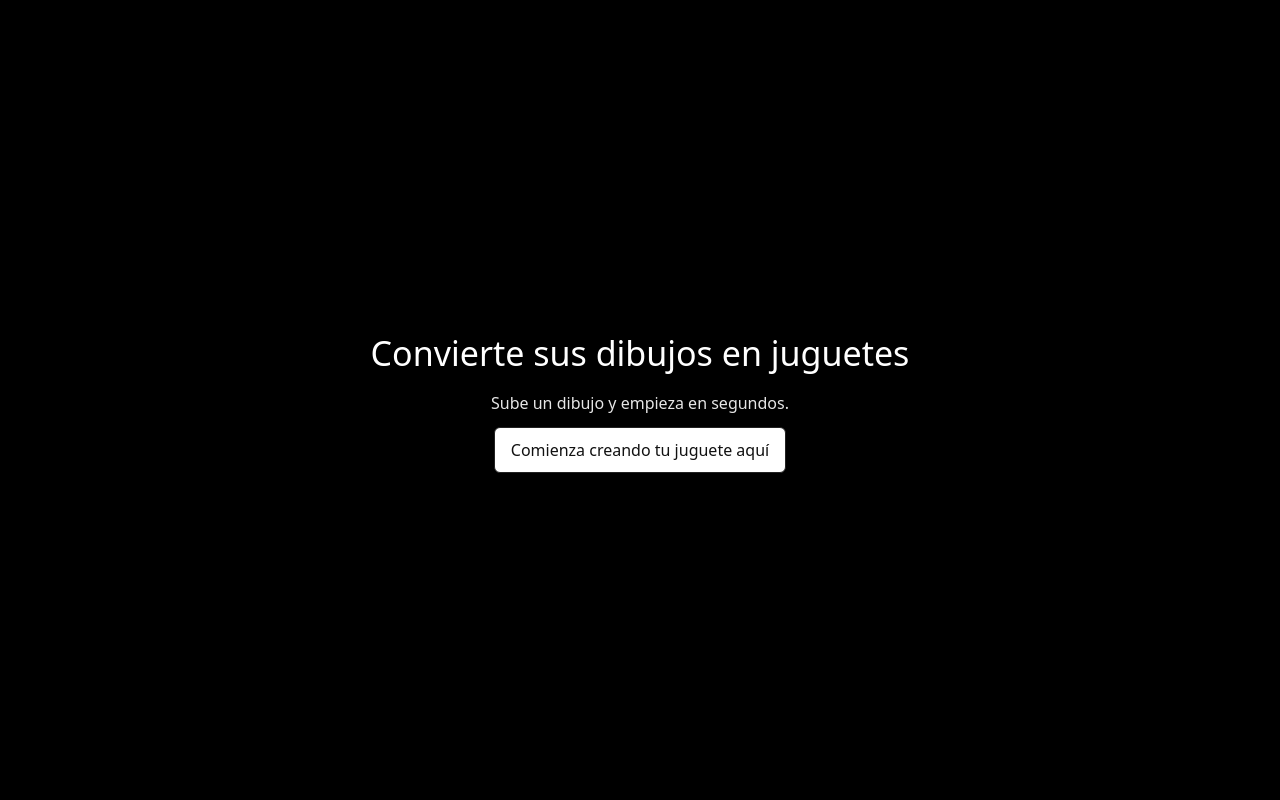
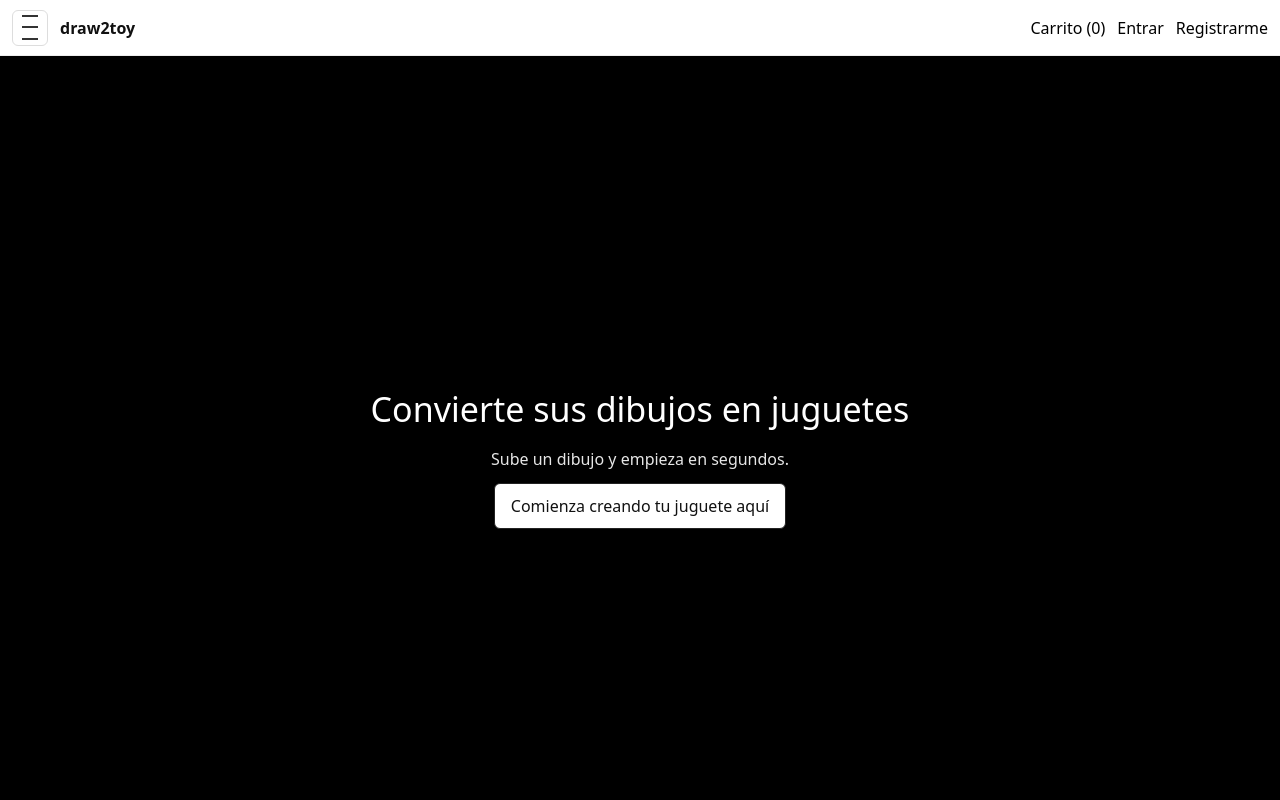
Before and after one commit to tonnyprado/draw2toy-v4, a React (Vite) app: page / in a window 1280 px wide. Shown: the top 800 px of the page. Built offline with nearby package versions, Linux system fonts and the light colour scheme; no server answers.

Commit message:
chore: navbar y footer cliente listos

```diff
--- a/src/App.jsx
+++ b/src/App.jsx
@@ -5,9 +5,12 @@ import ToyPhoto from "./frontend/cliente/pages/ToyPhoto";
 import Checkout from "./frontend/cliente/pages/Checkout";
 import StatusPedido from "./frontend/cliente/pages/StatusPedido.jsx";
 import Navbar from "./frontend/cliente/components/Navbar.jsx";
+import Footer from "./frontend/cliente/components/Footer.jsx";
 
 export default function App() {
   return (
+    <>
+      <Navbar />
       <Routes>
         <Route path="/" element={<Home />} />
         <Route path="/before" element={<BeforeToyPhoto />} />
@@ -17,5 +20,8 @@ export default function App() {
 
         <Route path="*" element={<Navigate to="/" replace />} />
       </Routes>
+      <Footer />
+    </>
+
   );
 }
--- /dev/null
+++ b/src/context/AuthContext.jsx
@@ -0,0 +1,37 @@
+// src/context/AuthContext.jsx
+import { createContext, useContext, useEffect, useState } from "react";
+import { auth } from "../backend/firebase/firebase.js";
+import {
+  onAuthStateChanged,
+  signInWithEmailAndPassword,
+  createUserWithEmailAndPassword,
+  signOut,
+} from "firebase/auth";
+
+const AuthCtx = createContext(null);
+
+export function AuthProvider({ children }) {
+  const [user, setUser] = useState(null);   // { uid, email, ... } o null
+  const [loading, setLoading] = useState(true);
+
+  useEffect(() => {
+    const off = onAuthStateChanged(auth, (u) => {
+      setUser(u || null);
+      setLoading(false);
+    });
+    return () => off();
+  }, []);
+
+  // APIs simples (puedes usarlas en tus páginas Login/SignUp si quieres)
+  const signIn = (email, password) => signInWithEmailAndPassword(auth, email, password);
+  const signUp = (email, password) => createUserWithEmailAndPassword(auth, email, password);
+  const logout = () => signOut(auth);
+
+  return (
+    <AuthCtx.Provider value={{ user, loading, signIn, signUp, logout }}>
+      {children}
+    </AuthCtx.Provider>
+  );
+}
+
+export const useAuth = () => useContext(AuthCtx);
--- a/src/frontend/Login.jsx
+++ b/src/frontend/Login.jsx
@@ -0,0 +1,25 @@
+// Login.jsx (ejemplo rápido)
+import { useState } from "react";
+import { useNavigate } from "react-router-dom";
+import { useAuth } from "../context/AuthContext.jsx";
+
+export default function Login() {
+  const { signIn } = useAuth();
+  const nav = useNavigate();
+  const [email, setEmail] = useState("");
+  const [pass, setPass] = useState("");
+
+  const onSubmit = async (e) => {
+    e.preventDefault();
+    await signIn(email, pass);
+    nav("/");
+  };
+
+  return (
+    <form onSubmit={onSubmit}>
+      <input value={email} onChange={e=>setEmail(e.target.value)} placeholder="email" />
+      <input type="password" value={pass} onChange={e=>setPass(e.target.value)} placeholder="password" />
+      <button>Entrar</button>
+    </form>
+  );
+}
--- a/src/frontend/cliente/components/Footer.jsx
+++ b/src/frontend/cliente/components/Footer.jsx
@@ -0,0 +1,27 @@
+export default function Footer() {
+  return (
+    <footer style={styles.footer}>
+      <div>© {new Date().getFullYear()} draw2toy</div>
+      <div style={styles.links}>
+        <a href="#" aria-label="Instagram">Instagram</a>
+        <a href="#" aria-label="TikTok">TikTok</a>
+        <a href="#" aria-label="YouTube">YouTube</a>
+        <a href="#" aria-label="Facebook">Facebook</a>
+      </div>
+    </footer>
+  );
+}
+
+const styles = {
+  footer: {
+    marginTop: 24,
+    padding: "16px 12px",
+    borderTop: "1px solid #eee",
+    display: "flex",
+    gap: 12,
+    alignItems: "center",
+    justifyContent: "space-between",
+    flexWrap: "wrap",
+  },
+  links: { display: "flex", gap: 12 },
+};
--- a/src/frontend/cliente/components/Navbar.jsx
+++ b/src/frontend/cliente/components/Navbar.jsx
@@ -1,19 +1,135 @@
-import { Link } from "react-router-dom";
-import { useCart } from "../../../context/CartContext";
+// src/frontend/components/Navbar.jsx
+import { Link, useNavigate } from "react-router-dom";
+import { useEffect, useState } from "react";
+import { useCart } from "../../../context/CartContext.jsx";
+import { useAuth } from "../../../context/AuthContext.jsx";
 
 export default function Navbar() {
   const { count } = useCart();
+  const auth = (typeof useAuth === "function") ? useAuth() : null;
+  const user = auth?.user;
+  const logout = auth?.logout;
+
+  const [open, setOpen] = useState(false);
+  const nav = useNavigate();
+
+  const go = (path) => { setOpen(false); nav(path); };
+  const goStatusPrompt = () => {
+    const id = prompt("Ingresa tu número de ticket:");
+    if (id) { setOpen(false); nav(`/status/${id}`); }
+  };
+
+  // Cerrar con ESC
+  useEffect(() => {
+    if (!open) return;
+    const onKey = (e) => { if (e.key === "Escape") setOpen(false); };
+    window.addEventListener("keydown", onKey);
+    return () => window.removeEventListener("keydown", onKey);
+  }, [open]);
 
   return (
-    <nav style={{ padding: 12, borderBottom: "1px solid #ddd", display: "flex", gap: 12 }}>
-      <Link to="/">Inicio</Link>
-      <Link to="/before">¿Cómo funciona?</Link>
-      <div style={{ marginLeft: "auto", display: "flex", gap: 12 }}>
-        <Link to="/toy-photo">Crear juguete</Link>
-        <Link to="/checkout">Carrito ({count})</Link>
-        <Link to="/login">Entrar</Link>
-        <Link to="/signup">Registrarme</Link>
-      </div>
-    </nav>
+    <>
+      <header style={styles.bar}>
+        <button aria-label="Abrir menú" onClick={() => setOpen(true)} style={styles.hamburger}>
+          <span style={styles.line} />
+          <span style={styles.line} />
+          <span style={styles.line} />
+        </button>
+
+        <Link to="/" style={styles.brand}>draw2toy</Link>
+
+        <div style={styles.right}>
+          <Link to="/checkout">Carrito ({count})</Link>
+          {user ? (
+            <span style={{ marginLeft: 12, opacity: 0.9 }}>{user.email}</span>
+          ) : (
+            <>
+              <Link to="/login" style={{ marginLeft: 12 }}>Entrar</Link>
+              <Link to="/signup" style={{ marginLeft: 12 }}>Registrarme</Link>
+            </>
+          )}
+        </div>
+      </header>
+
+      {open && (
+        <div
+          style={styles.overlay}
+          role="dialog"
+          aria-modal="true"
+          onClick={() => setOpen(false)}            // cerrar si clicas fuera del menú
+        >
+          {/* Botón "X" fijo en la esquina de la pantalla */}
+          <button
+            aria-label="Cerrar menú"
+            onClick={() => setOpen(false)}
+            style={styles.overlayClose}
+          >
+            ×
+          </button>
+
+          {/* Menú centrado. Detenemos la propagación para que no cierre al hacer click dentro */}
+          <nav style={styles.menu} onClick={(e) => e.stopPropagation()}>
+            <ul style={styles.list}>
+              <li><button style={styles.itemBtn} onClick={() => go("/toy-photo")}>Crea tu Peluche</button></li>
+              <li><button style={styles.itemBtn} onClick={goStatusPrompt}>Seguimiento de Pedidos</button></li>
+              <li><button style={styles.itemBtn} onClick={() => go("/before")}>Acerca de</button></li>
+              <li><button style={styles.itemBtn} onClick={() => go("/contact")}>Contacto</button></li>
+              {user && (
+                <li>
+                  <button
+                    style={styles.itemBtn}
+                    onClick={() => { logout?.(); setOpen(false); }}
+                  >
+                    Logout
+                  </button>
+                </li>
+              )}
+            </ul>
+          </nav>
+        </div>
+      )}
+    </>
   );
 }
+
+const styles = {
+  bar: {
+    position: "sticky",
+    top: 0,
+    zIndex: 30,
+    background: "#fff",
+    borderBottom: "1px solid #eee",
+    height: 56,
+    display: "flex",
+    alignItems: "center",
+    gap: 12,
+    padding: "0 12px",
+  },
+  hamburger: {
+    width: 36, height: 36,
+    display: "grid", placeItems: "center",
+    border: "1px solid #ddd", background: "#fff", borderRadius: 6, cursor: "pointer",
+  },
+  line: { width: 16, height: 2, background: "#333", display: "block", margin: "2px 0" },
+  brand: { textDecoration: "none", color: "#111", fontWeight: 700, fontSize: 16 },
+  right: { marginLeft: "auto", display: "flex", alignItems: "center" },
+
+  overlay: {
+    position: "fixed", inset: 0, background: "#ffffff", zIndex: 40,
+    display: "flex", alignItems: "center", justifyContent: "center", padding: 24,
+  },
+  overlayClose: {
+    position: "fixed", top: 12, right: 12,
+    width: 40, height: 40,
+    border: "1px solid #ddd", borderRadius: 8,
+    background: "#fff", cursor: "pointer",
+    fontSize: 28, lineHeight: "36px",
+  },
+  menu: { width: "100%", maxWidth: 720, textAlign: "center" },
+  list: { listStyle: "none", padding: 0, margin: 0, display: "grid", gap: 18 },
+  itemBtn: {
+    width: "100%", padding: "16px 12px",
+    fontSize: 22, border: "1px solid #ddd", background: "#fff", borderRadius: 10,
+    cursor: "pointer",
+  },
+};
--- a/src/main.jsx
+++ b/src/main.jsx
@@ -4,13 +4,16 @@ import { BrowserRouter } from "react-router-dom";
 import App from "./App.jsx";
 import "./index.css";
 import { CartProvider } from "./context/CartContext";
+import { AuthProvider } from "./context/AuthContext.jsx";
 
 ReactDOM.createRoot(document.getElementById("root")).render(
   <React.StrictMode>
     <BrowserRouter>
-      <CartProvider>
-       <App />
-      </CartProvider>
+      <AuthProvider>
+        <CartProvider>
+          <App />
+        </CartProvider>
+      </AuthProvider>
     </BrowserRouter>
   </React.StrictMode>
 );
```
Also changed, not shown: src/context/AuthContext.js (deleted). Lines whose indentation alone changed are shown as unchanged.
